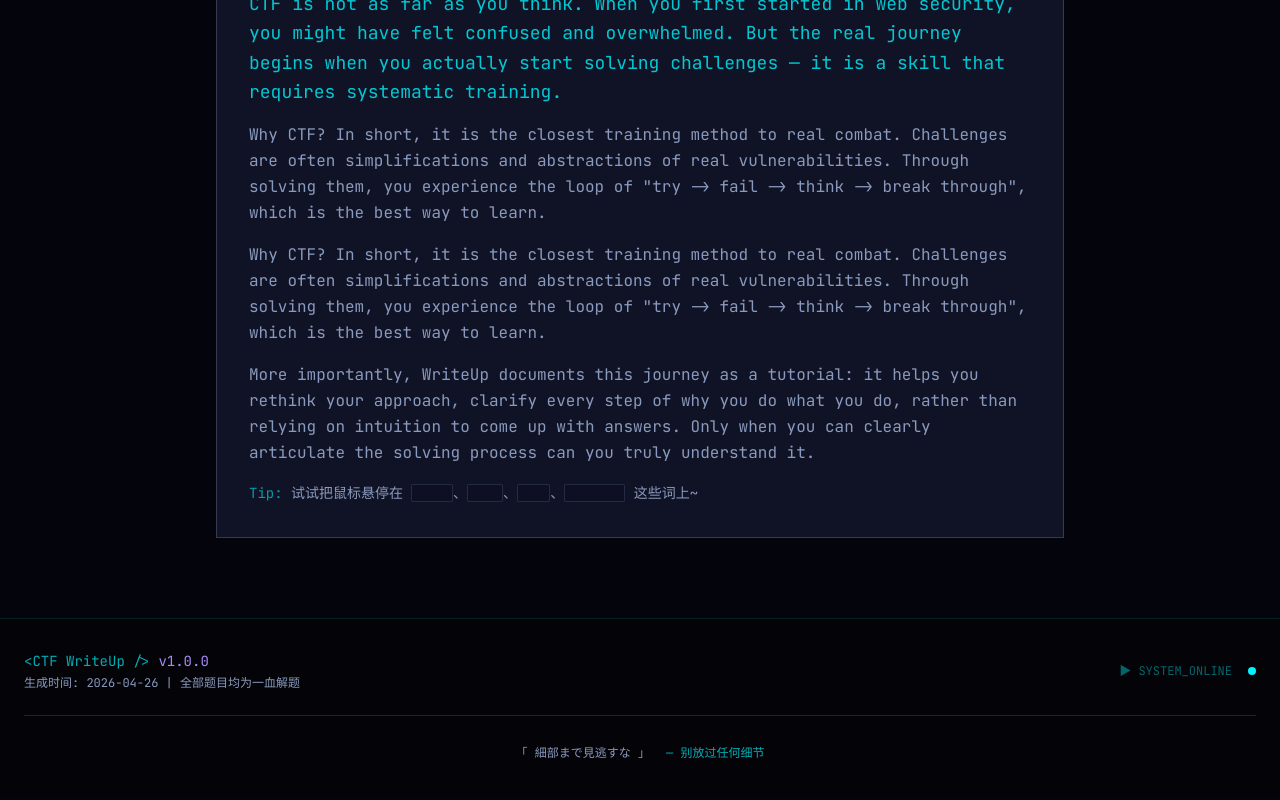
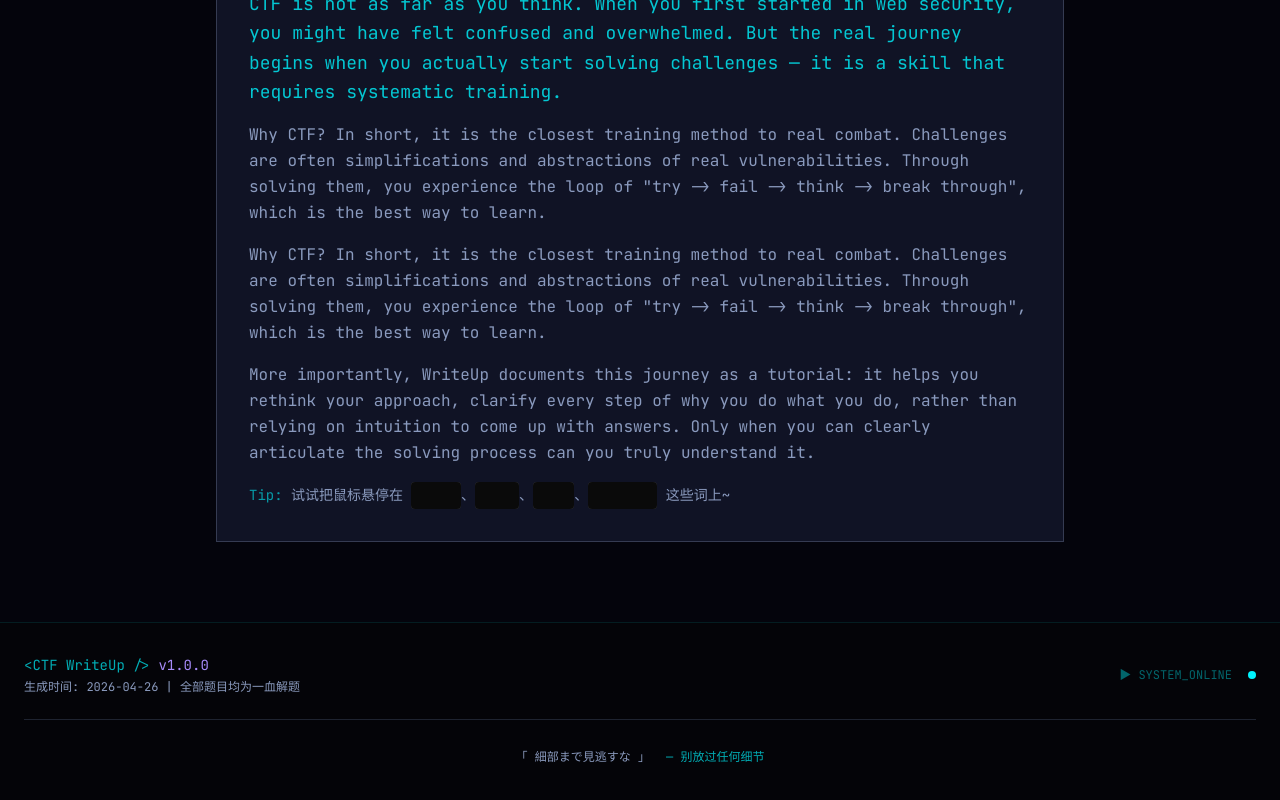
Before and after one commit to heliumsenbrg/ctf-writeup-blog, a React (Vite) app in the folder frontend/: page / in a window 1280 px wide. Shown: the part 1709-2509 px from the top of the page. Built offline with nearby package versions, Linux system fonts and the light colour scheme.

Commit message:
Update Spoiler 样式 - 更明显的黑色遮挡+红色提示

```diff
--- a/frontend/src/components/Article.jsx
+++ b/frontend/src/components/Article.jsx
@@ -25,20 +25,23 @@ export function Spoiler({ children, className = '' }) {
         onMouseLeave={handleMouseLeave}
         className={`
           relative cursor-pointer select-none
-          ${isHovered ? 'text-cyber-cyan' : 'text-transparent'}
+          ${isHovered ? 'text-yellow-400' : 'text-transparent'}
           ${className}
         `}
         style={{
-          backgroundColor: isHovered ? 'transparent' : '#1a1a2e',
-          borderRadius: '2px',
-          padding: '0 4px',
-          transition: 'all 0.2s ease'
+          backgroundColor: isHovered ? 'transparent' : '#000',
+          borderRadius: '4px',
+          padding: '2px 8px',
+          minWidth: '40px',
+          display: 'inline-block',
+          transition: 'all 0.15s ease',
+          boxShadow: isHovered ? 'none' : 'inset 0 0 0 1px rgba(255,255,255,0.3)'
         }}
       >
         {!isHovered && (
           <span
-            className="absolute inset-0 bg-[#0f0f23] border border-cyber-grid/30"
-            style={{ borderRadius: '2px' }}
+            className="absolute inset-0 bg-[#0a0a0a]"
+            style={{ borderRadius: '4px' }}
           />
         )}
         <span className="relative z-10">{children}</span>
@@ -52,10 +55,10 @@ export function Spoiler({ children, className = '' }) {
             exit={{ opacity: 0, scale: 0.8, y: 5 }}
             className="absolute left-1/2 -translate-x-1/2 bottom-full mb-2 z-50 pointer-events-none"
           >
-            <span className="inline-block bg-cyber-darker/95 border border-cyber-pink/50 rounded px-3 py-1.5 text-cyber-pink text-xs font-bold whitespace-nowrap shadow-lg shadow-cyber-pink/20">
+            <span className="inline-block bg-black border border-red-500 rounded px-3 py-1.5 text-red-500 text-xs font-bold whitespace-nowrap">
               你知道的太多了
             </span>
-            <span className="absolute -bottom-1 left-1/2 -translate-x-1/2 w-0 h-0 border-l-4 border-r-4 border-t-4 border-transparent border-t-cyber-pink/50" />
+            <span className="absolute -bottom-1 left-1/2 -translate-x-1/2 w-0 h-0 border-l-4 border-r-4 border-t-4 border-transparent border-t-red-500" />
           </motion.span>
         )}
       </AnimatePresence>
--- a/frontend/src/components/Home.jsx
+++ b/frontend/src/components/Home.jsx
@@ -80,21 +80,24 @@ export function Spoiler({ children, className = '' }) {
         onMouseLeave={handleMouseLeave}
         className={`
           relative cursor-pointer select-none
-          ${isHovered ? 'text-cyber-cyan' : 'text-transparent'}
+          ${isHovered ? 'text-yellow-400' : 'text-transparent'}
           ${className}
         `}
         style={{
-          backgroundColor: isHovered ? 'transparent' : '#1a1a2e',
-          borderRadius: '2px',
-          padding: '0 4px',
-          transition: 'all 0.2s ease'
+          backgroundColor: isHovered ? 'transparent' : '#000',
+          borderRadius: '4px',
+          padding: '2px 8px',
+          minWidth: '40px',
+          display: 'inline-block',
+          transition: 'all 0.15s ease',
+          boxShadow: isHovered ? 'none' : 'inset 0 0 0 1px rgba(255,255,255,0.3)'
         }}
       >
         {/* 黑幕遮挡层 */}
         {!isHovered && (
           <span
-            className="absolute inset-0 bg-[#0f0f23] border border-cyber-grid/30"
-            style={{ borderRadius: '2px' }}
+            className="absolute inset-0 bg-[#0a0a0a]"
+            style={{ borderRadius: '4px' }}
           />
         )}
         <span className="relative z-10">{children}</span>
@@ -109,10 +112,10 @@ export function Spoiler({ children, className = '' }) {
             exit={{ opacity: 0, scale: 0.8, y: 5 }}
             className="absolute left-1/2 -translate-x-1/2 bottom-full mb-2 z-50 pointer-events-none"
           >
-            <span className="inline-block bg-cyber-darker/95 border border-cyber-pink/50 rounded px-3 py-1.5 text-cyber-pink text-xs font-bold whitespace-nowrap shadow-lg shadow-cyber-pink/20">
+            <span className="inline-block bg-black border border-red-500 rounded px-3 py-1.5 text-red-500 text-xs font-bold whitespace-nowrap">
               你知道的太多了
             </span>
-            <span className="absolute -bottom-1 left-1/2 -translate-x-1/2 w-0 h-0 border-l-4 border-r-4 border-t-4 border-transparent border-t-cyber-pink/50" />
+            <span className="absolute -bottom-1 left-1/2 -translate-x-1/2 w-0 h-0 border-l-4 border-r-4 border-t-4 border-transparent border-t-red-500" />
           </motion.span>
         )}
       </AnimatePresence>
```
